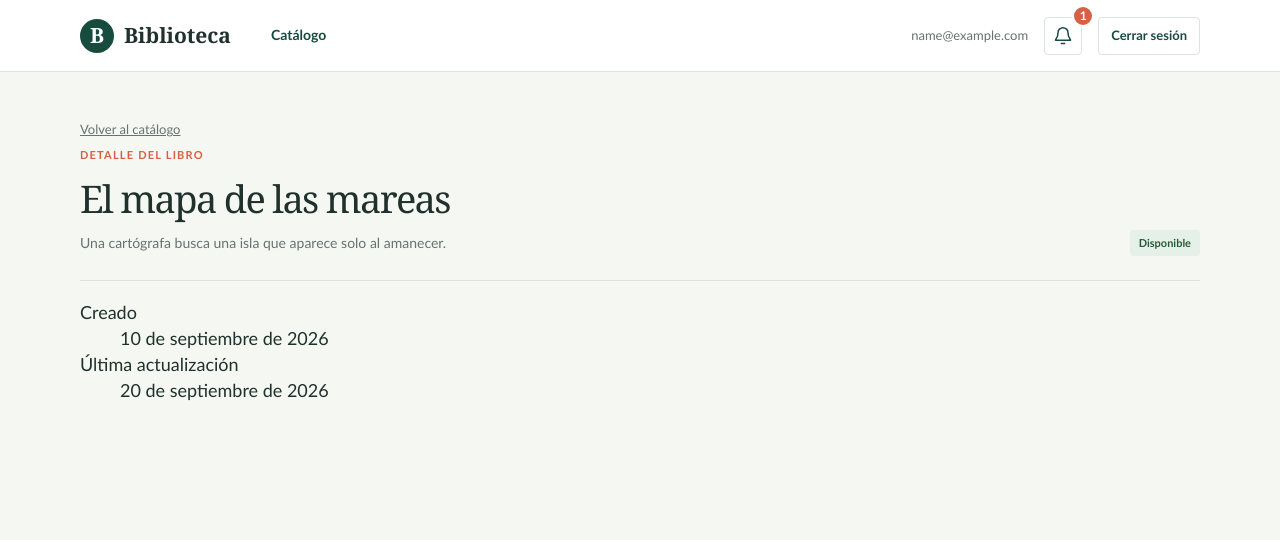
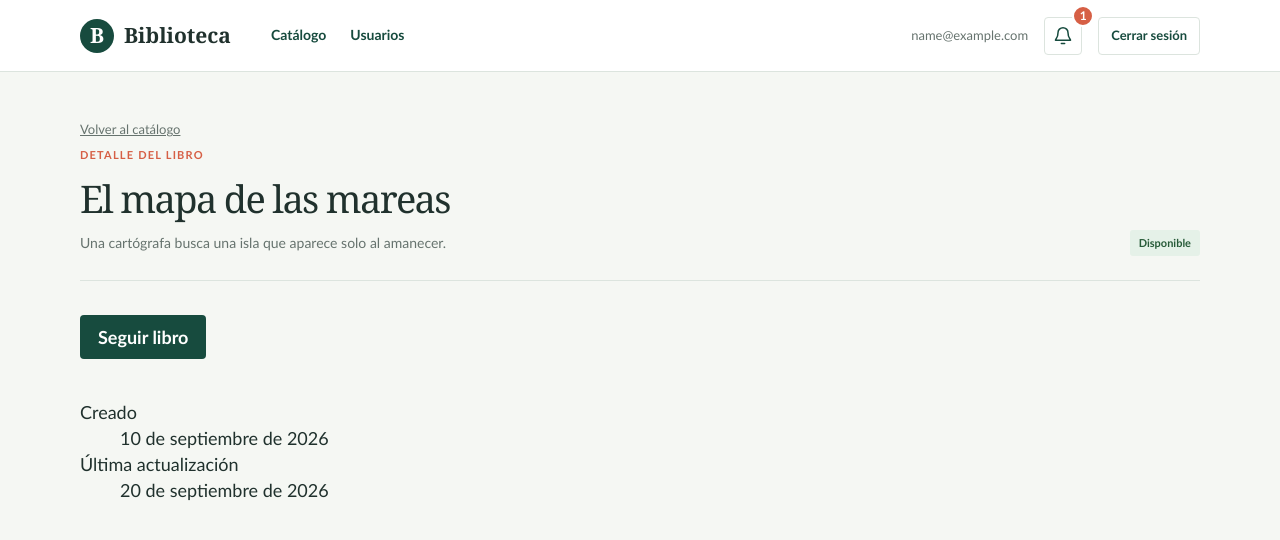
Before and after one commit to RamzLu/practica-integradora-TLPIV-2026, a React (Vite) app in the folder frontend/: page /libros/libro-1 in a window 1280 px wide. Shown: the top 540 px of the page. Built offline with nearby package versions, Linux system fonts and the light colour scheme; sample sign-in values are in the browser's storage.

Commit message:
navegacion de admin y suscripcion visual de libro

```diff
--- a/frontend/src/components/Navbar.tsx
+++ b/frontend/src/components/Navbar.tsx
@@ -20,6 +20,9 @@ export function Navbar() {
 			</Link>
 			<nav className="primary-nav" aria-label="Navegación principal">
 				<Link to="/libros">Catálogo</Link>
+				<Can permission="user:read">
+					<Link to="/admin/usuarios">Usuarios</Link>
+				</Can>
 			</nav>
 			<div className="account-area">
 				<span className="account-email">{user?.email}</span>
--- a/frontend/src/pages/LibroDetailPage.tsx
+++ b/frontend/src/pages/LibroDetailPage.tsx
@@ -1,4 +1,6 @@
+import { useState } from 'react'
 import { Link, useParams } from 'react-router'
+import { Can } from '../components/Can'
 import { librosDeVistaPrevia } from '../data/librosPreview'
 import type { LibroStatus } from '../types'
 
@@ -17,6 +19,7 @@ function formatDate(date: string) {
 }
 
 export function LibroDetailPage() {
+	const [isSubscribed, setIsSubscribed] = useState(false)
 	const { id } = useParams()
 	const libro = librosDeVistaPrevia.find((item) => item.id === id)
 
@@ -45,6 +48,22 @@ export function LibroDetailPage() {
 					{etiquetasEstado[libro.estado]}
 				</span>
 			</header>
+			<div className="catalog-toolbar">
+				<Can permission="subscription:create">
+					{isSubscribed ? (
+						<Can permission="subscription:delete">
+							<button className="button button-quiet" type="button" onClick={() => setIsSubscribed(false)}>
+								Dejar de seguir
+							</button>
+						</Can>
+					) : (
+						<button className="button button-primary" type="button" onClick={() => setIsSubscribed(true)}>
+							Seguir libro
+						</button>
+					)}
+				</Can>
+				{isSubscribed && <p className="catalog-description" role="status">Sigues este libro.</p>}
+			</div>
 			<dl className="book-metadata">
 				<div>
 					<dt>Creado</dt>
```
